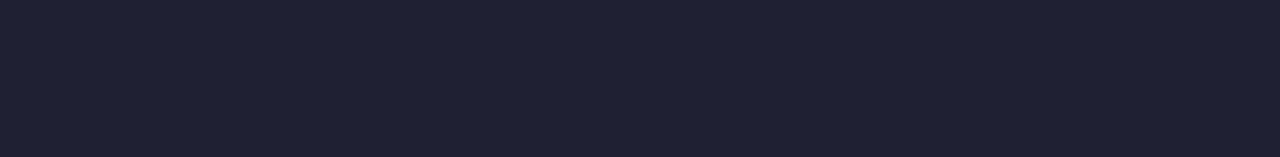
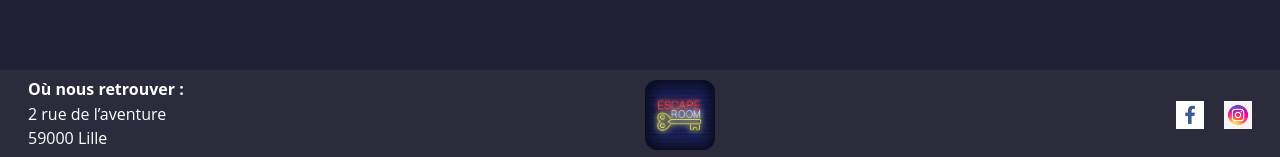
Before and after one commit to gitdreadeurz/Escape-games-project, a React (Vite) app in the folder Frontend/: page /missions in a window 1280 px wide. Shown: the part 697-854 px from the top of the page. Before the commit the page ends 800 px from the top, so only its background shows below. Built offline with nearby package versions, Linux system fonts and the light colour scheme; no server answers.

Commit message:
UPDATE MissionCards & ADD footer in MissionPage

```diff
--- a/Frontend/src/components/MissionCard.jsx
+++ b/Frontend/src/components/MissionCard.jsx
@@ -16,7 +16,6 @@ function MissionCard({ game, onDelete, userRole }) {
       <div className="mission-card-content">
         <div className="mission-card-top">
           <p className="mission-type">{game.theme}</p>
-          <p className="difficulty">{"⭐".repeat(game.difficulte)}</p>
         </div>
 
         <h3>{game.titre}</h3>
@@ -25,6 +24,7 @@ function MissionCard({ game, onDelete, userRole }) {
           <p><strong>Durée</strong><span>{game.duree} min</span></p>
           <p><strong>Joueurs</strong><span>{game.nb_joueurs}</span></p>
           <p><strong>Prix</strong><span>{game.prix} €</span></p>
+          <p><strong>Difficulté</strong><span>{"⭐".repeat(game.difficulte)}</span></p>
         </div>
 
         <Link to="/reservation" state={{ gameId: game.game_id }} className="mission-button-link">
--- a/Frontend/src/pages/MissionsPage.jsx
+++ b/Frontend/src/pages/MissionsPage.jsx
@@ -1,5 +1,6 @@
 import Navbar from '../components/Navbar';
 import MissionCard from '../components/MissionCard';
+import Footer from '../components/Footer';
 import { missions } from '../data/missions';
 import { getAllGames, deleteGame } from '../../service';
 import { useEffect, useState } from 'react';
@@ -95,6 +96,8 @@ function MissionsPage() {
                     </div>
                 </section>
             </main>
+            <Footer />
+
         </div>
     );
 }
```
